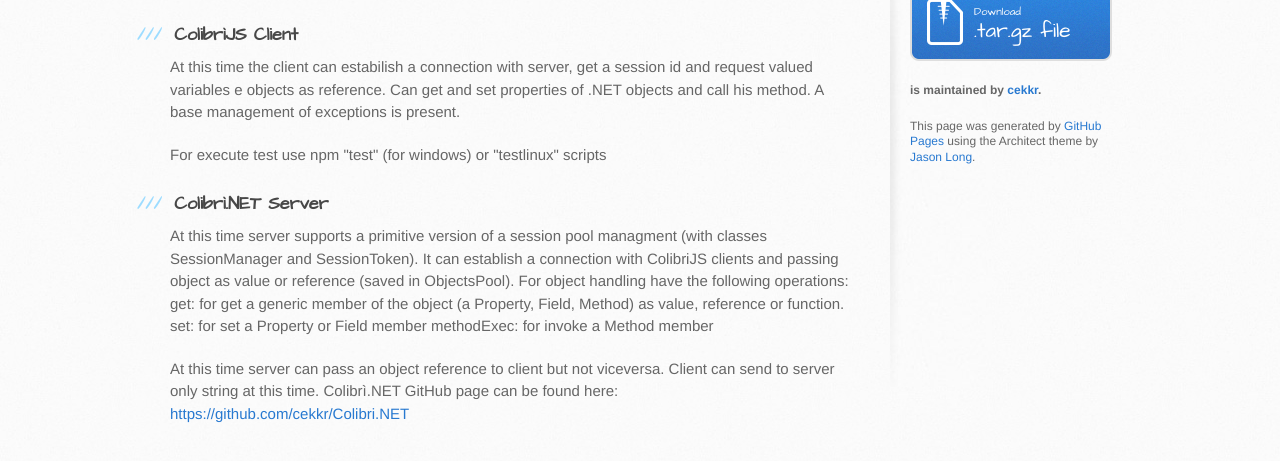
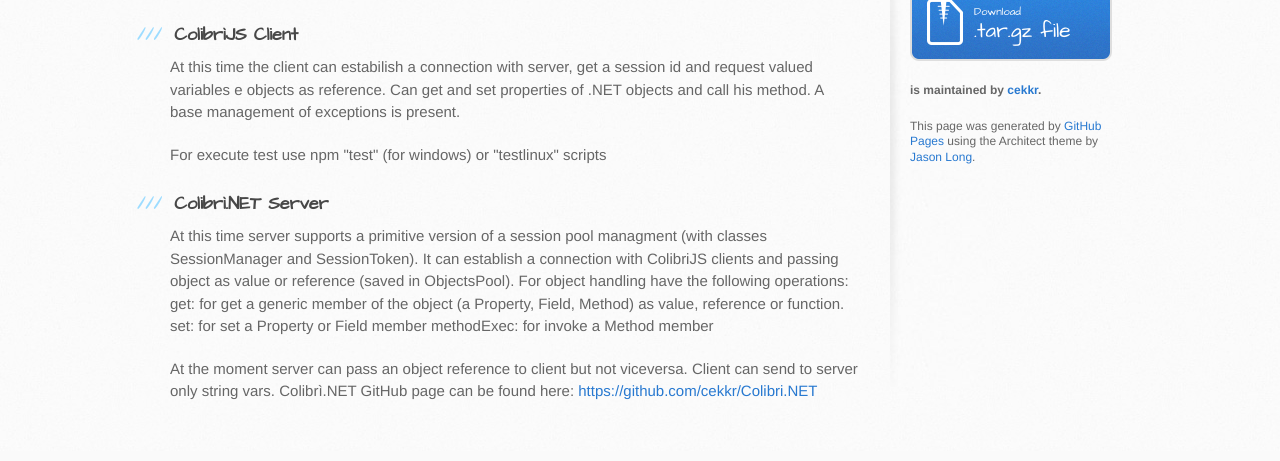
Before and after one commit to cekkr/Fusion.js, a plain HTML site: page index.html in a window 1280 px wide. Shown: the part 349-810 px from the top of the page. Drawn offline with Linux system fonts and the light colour scheme.

```diff
--- a/index.html
+++ b/index.html
@@ -57,8 +57,8 @@
 set: for set a Property or Field member
 methodExec: for invoke a Method member</p>
 
-<p>At this time server can pass an object reference to client but not
-viceversa. Client can send to server only string at this time.
+<p>At the moment server can pass an object reference to client but not
+viceversa. Client can send to server only string vars.
 Colibrì.NET GitHub page can be found here: <a href="https://github.com/cekkr/Colibri.NET">https://github.com/cekkr/Colibri.NET</a></p>
         </section>
 
--- a/params.json
+++ b/params.json
@@ -1 +1 @@
-{"name":"ColibriJS","tagline":"Manipulates .NET objects in Javascript","body":"# Welcome in ColibriJS project\r\n## First primitive version:\r\n###ColibrìJS Client \r\nAt this time the client can estabilish a connection with server, get a\r\nsession id and request valued variables e objects as reference. Can get\r\nand set properties of .NET objects and call his method. A base\r\nmanagement of exceptions is present.\r\n\r\nFor execute test use npm \"test\" (for windows) or \"testlinux\" scripts\r\n\r\n###Colibrì.NET Server\r\nAt this time server supports a primitive version of a session pool\r\nmanagment (with classes SessionManager and SessionToken).\r\nIt can establish a connection with ColibriJS clients and passing object\r\nas value or reference (saved in ObjectsPool).\r\nFor object handling have the following operations:\r\nget: for get a generic member of the object (a Property, Field, Method)\r\nas value, reference or function.\r\nset: for set a Property or Field member\r\nmethodExec: for invoke a Method member\r\n\r\nAt this time server can pass an object reference to client but not\r\nviceversa. Client can send to server only string at this time.\r\nColibrì.NET GitHub page can be found here: [https://github.com/cekkr/Colibri.NET](https://github.com/cekkr/Colibri.NET)","google":"","note":"Don't delete this file! It's used internally to help with page regeneration."}
+{"name":"ColibriJS","tagline":"Manipulates .NET objects in Javascript","body":"# Welcome in ColibriJS project\r\n## First primitive version:\r\n###ColibrìJS Client \r\nAt this time the client can estabilish a connection with server, get a\r\nsession id and request valued variables e objects as reference. Can get\r\nand set properties of .NET objects and call his method. A base\r\nmanagement of exceptions is present.\r\n\r\nFor execute test use npm \"test\" (for windows) or \"testlinux\" scripts\r\n\r\n###Colibrì.NET Server\r\nAt this time server supports a primitive version of a session pool\r\nmanagment (with classes SessionManager and SessionToken).\r\nIt can establish a connection with ColibriJS clients and passing object\r\nas value or reference (saved in ObjectsPool).\r\nFor object handling have the following operations:\r\nget: for get a generic member of the object (a Property, Field, Method)\r\nas value, reference or function.\r\nset: for set a Property or Field member\r\nmethodExec: for invoke a Method member\r\n\r\nAt the moment server can pass an object reference to client but not\r\nviceversa. Client can send to server only string vars.\r\nColibrì.NET GitHub page can be found here: [https://github.com/cekkr/Colibri.NET](https://github.com/cekkr/Colibri.NET)","google":"","note":"Don't delete this file! It's used internally to help with page regeneration."}
```
